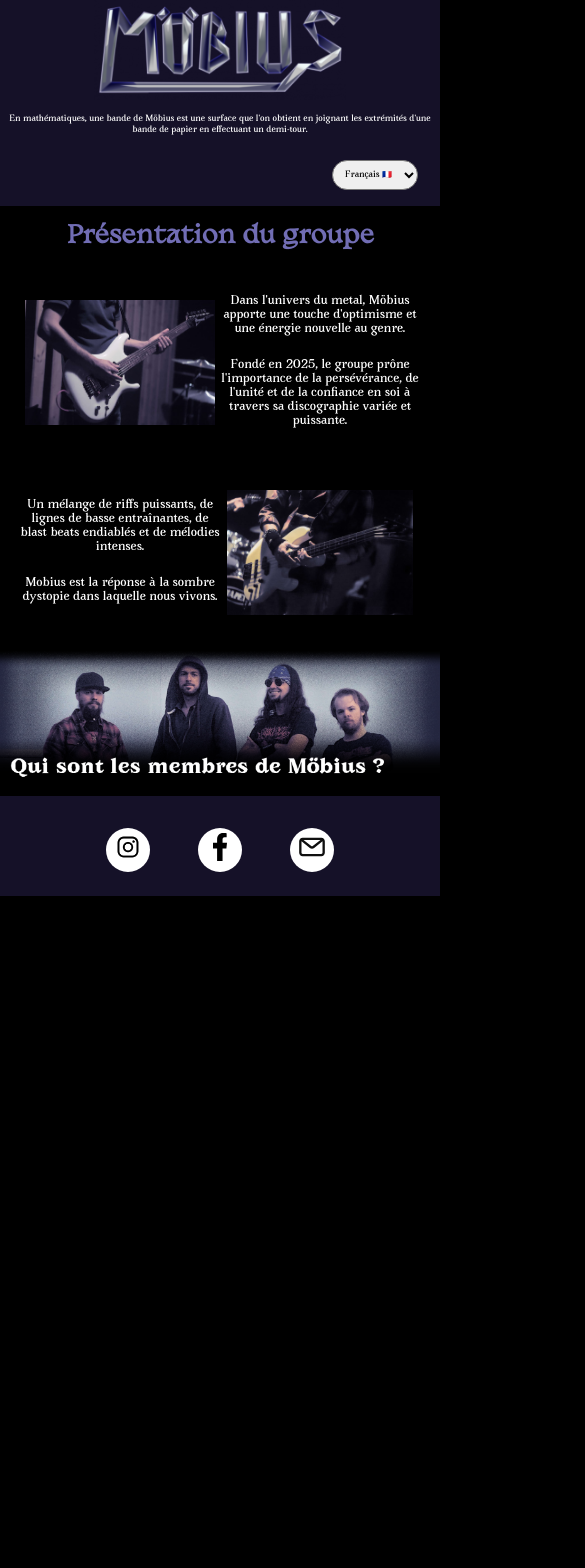
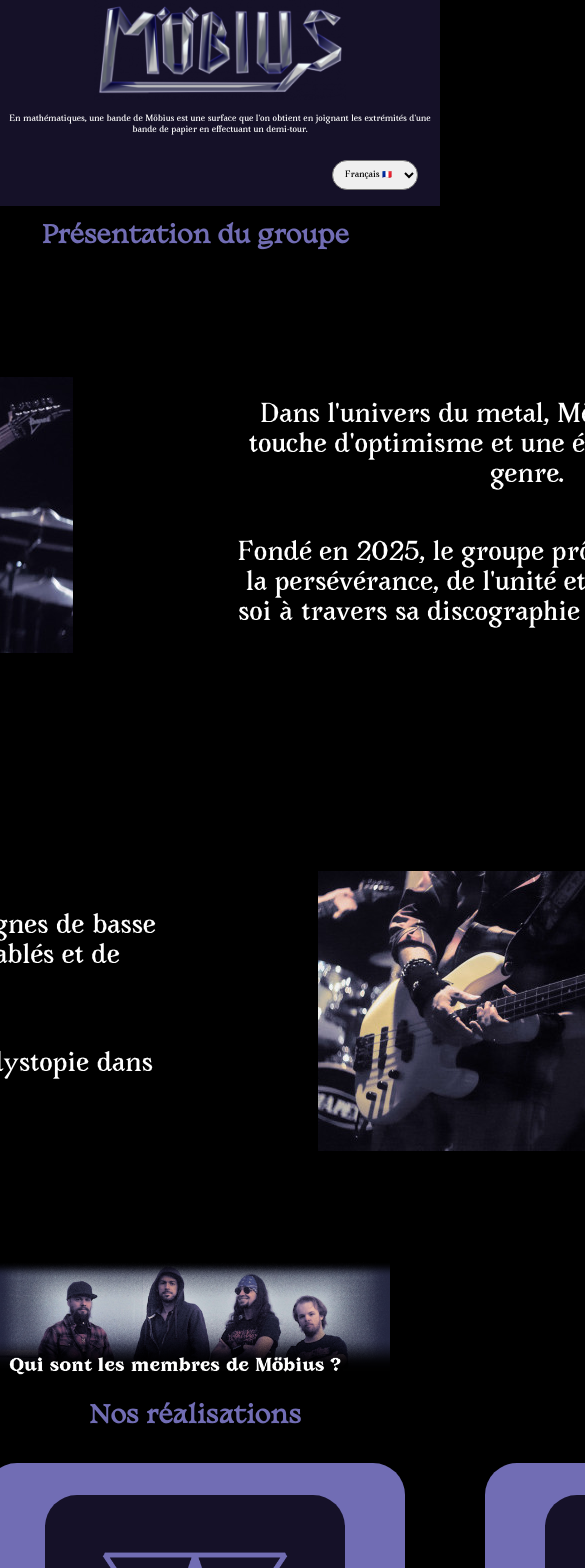
Before and after one commit to AlexanderMinusAnder/mobius, a React (Vite) app: page / in a window 390 px wide. Shown: the top 1568 px of the page, 585 px wide, since content can reach past the window. Before the commit the page ends 896 px from the top, so only its background shows below. Built offline with nearby package versions, Linux system fonts and the light colour scheme.

Commit message:
broken responsive

```diff
--- a/src/components/Footer.tsx
+++ b/src/components/Footer.tsx
@@ -7,14 +7,13 @@ import { Link } from 'react-router-dom'
 function Footer() {
 
   return (
-    <div className='footer'>
-        {/* <p>Contactez nous sur wearemobius@hotmail.com</p> */}
+    <footer className='footer'>
         <ul className="footer__socials">
           <li><a target="_blank" href="https://www.instagram.com/wearemobius_?stkn=MTh3djFrMmNncWZocQ=="><img className="socials__image" src={instagram} /></a></li>
           <li><a target="_blank" href="https://www.facebook.com/profile.php?id=61589862058979"><img className="socials__image" src={facebook} /></a></li>
           <li><Link to="/contact"><img className="socials__image" src={mail} /></Link></li>
         </ul>
-    </div>
+    </footer>
   )
 }
 
--- a/src/components/Navbar.tsx
+++ b/src/components/Navbar.tsx
@@ -16,8 +16,8 @@ function Navbar() {
   }
 
   return (
-    <div className='navbar'>
-        <Link to={"/"}><img src={logo} className='navbar__image' /></Link>
+    <nav className='navbar'>
+      <Link to={"/"}><img src={logo} className='navbar__image' /></Link>
         <p className='navbar__text'>{currentLanguage.navbar}</p>
         <div className='navbar__language'>
             <select className='language__select' onChange={(e) => {selectLanguage(e.target.value)}}>
@@ -25,7 +25,7 @@ function Navbar() {
                 <option value="en">English 🇬🇧</option>
             </select>
         </div>
-    </div>
+    </nav>
   )
 }
 
--- a/src/pages/Home.css
+++ b/src/pages/Home.css
@@ -27,12 +27,19 @@
 }
 
 .info__article--category img {
-    width: 600px;
-    height: 400px;
+    /* width: 600px;
+    height: 400px; */
+    display: block;
+    max-width: 100%;
 }
 
 .info__group--image:hover {
     cursor: pointer;
+}
+
+.info__group--image {
+    display: block;
+    max-width: 100%;
 }
 
 audio {
@@ -74,7 +81,7 @@ audio::-webkit-media-controls-panel {
     font-size: 2rem;
 }
 
-@media screen and (max-width: 480px) {
+/* @media screen and (max-width: 480px) {
     .info {
         padding: 0;
         margin: 0;
@@ -109,8 +116,4 @@ audio::-webkit-media-controls-panel {
     .info__article--category p {
         font-size: 0.7rem;
     }
-
-    .info__group--image {
-        width: 440px;
-    }
-}
+} */
--- a/src/pages/Home.tsx
+++ b/src/pages/Home.tsx
@@ -1,9 +1,6 @@
 import './Home.css'
-import Navbar from '../components/Navbar'
-import Footer from '../components/Footer'
 import guitare1 from '../assets/images/guitare1.jpeg'
 import guitare2 from '../assets/images/guitare2.jpeg'
-import groupFR from '../assets/images/groupFR.png'
 import theoutcast from '../assets/musics/theoutcast.mp3'
 import theoutcastcover from '../assets/images/theoutcast.png'
 import againstthewind from '../assets/musics/againstthewind.mp3'
```
